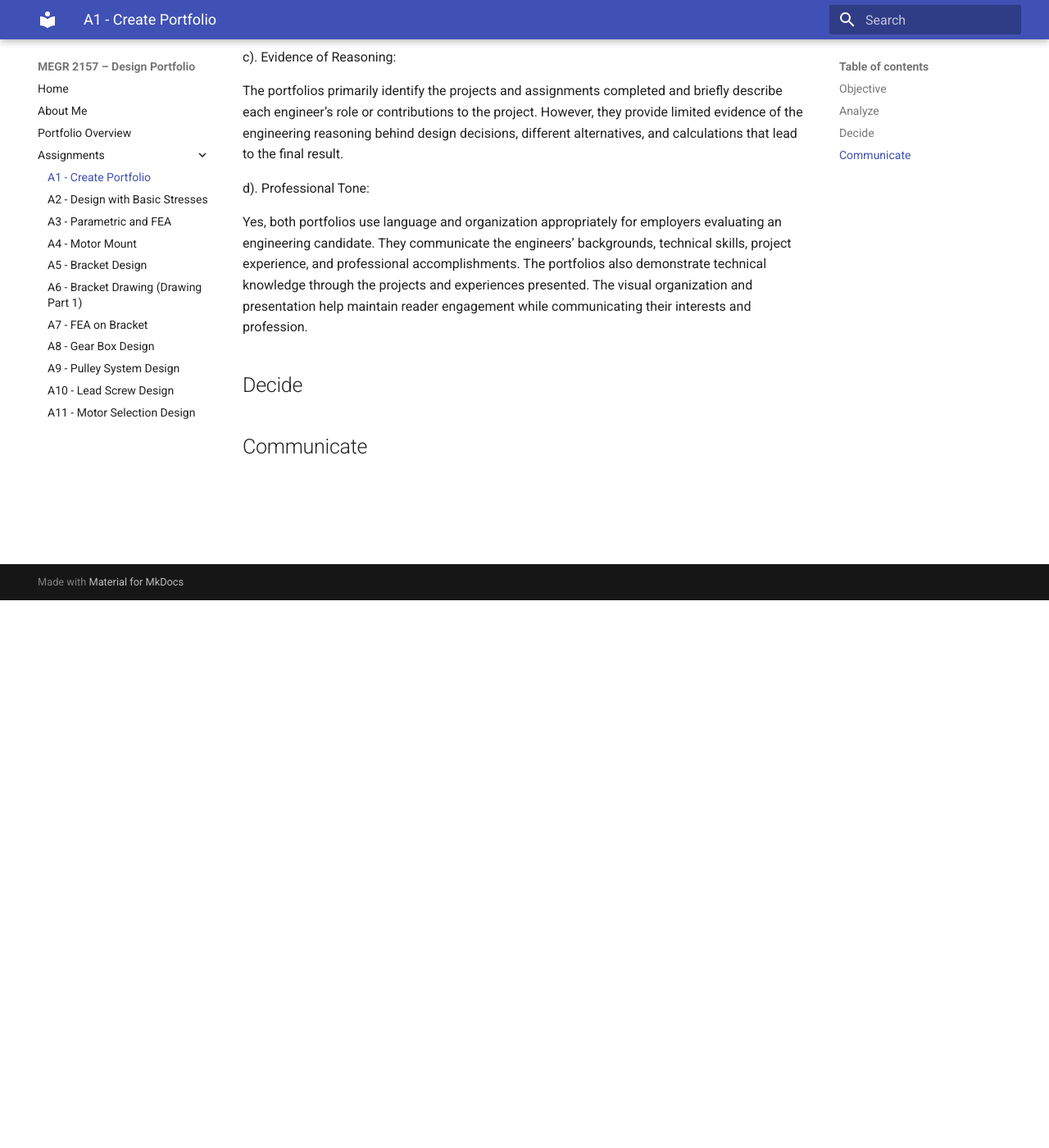
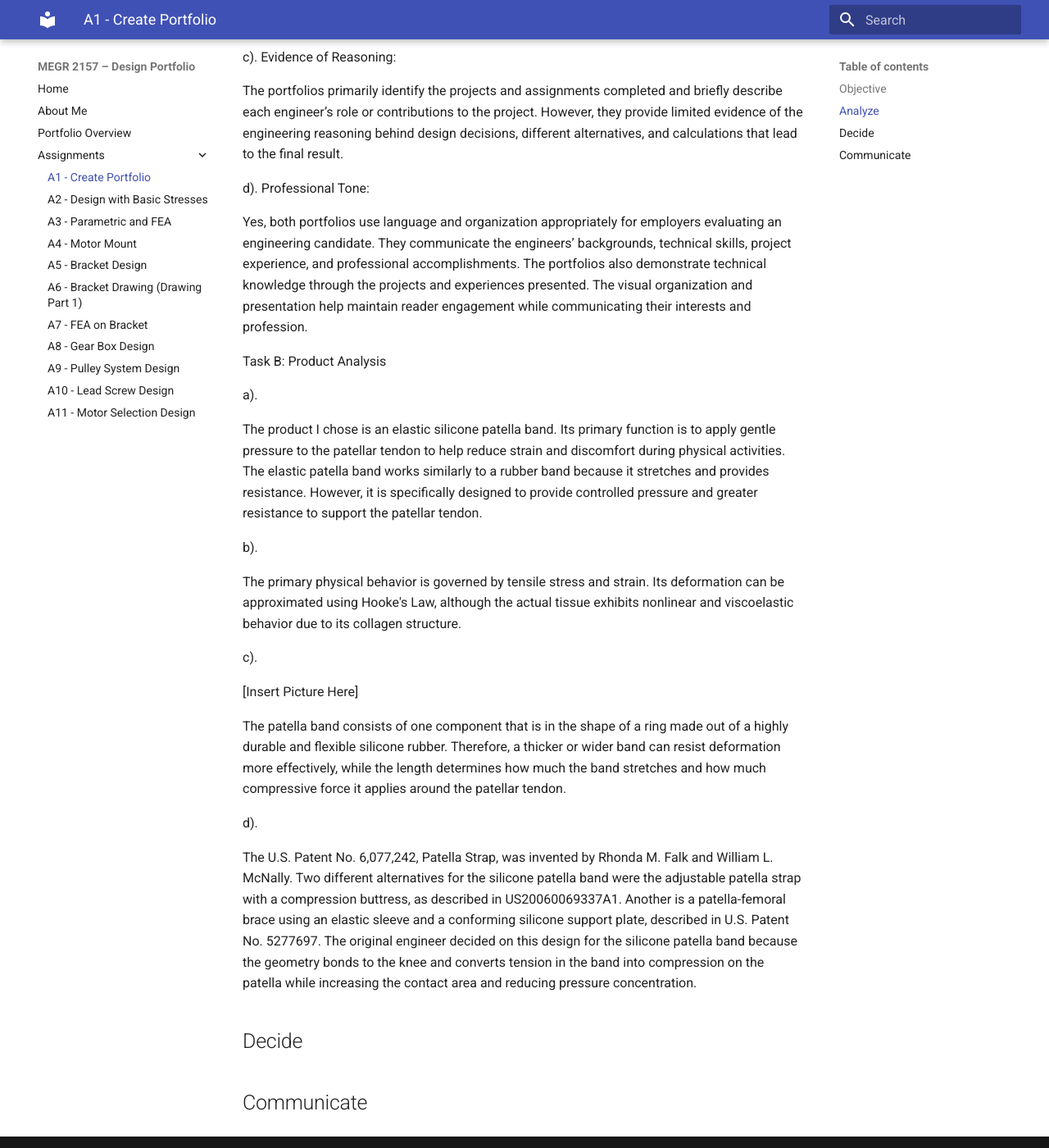
Before and after one commit to AndrewYang2428/AndrewYang-megr2157-portfolio, an MkDocs documentation site: the page built from docs/assignments/A01/index.md, in a window 1280 px wide and 1400 px high, scrolled down 668 px. Shown: the whole window at 82% size. Built offline with MkDocs 1.6.1 and Material for MkDocs 9.7.7, drawn with Linux system fonts in a browser that asks for light colours; some of the changed text lies outside the part shown.

Commit message:
Revise assignment content and add product analysis
Updated Task A and added Task B for product analysis.

```diff
--- a/docs/assignments/A01/index.md
+++ b/docs/assignments/A01/index.md
@@ -5,7 +5,7 @@
 
 ## Analyze
 
-Task A:
+Task A: Portfolio Analysis
 
 Website #1: https://jasontoups.github.io/
 
@@ -27,7 +27,28 @@ d). Professional Tone:
 
 Yes, both portfolios use language and organization appropriately for employers evaluating an engineering candidate. They communicate the engineers’ backgrounds, technical skills, project experience, and professional accomplishments. The portfolios also demonstrate technical knowledge through the projects and experiences presented. The visual organization and presentation help maintain reader engagement while communicating their interests and profession.
 
+Task B: Product Analysis
+
+a).
+
+The product I chose is an elastic silicone patella band. Its primary function is to apply gentle pressure to the patellar tendon to help reduce strain and discomfort during physical activities. The elastic patella band works similarly to a rubber band because it stretches and provides resistance. However, it is specifically designed to provide controlled pressure and greater resistance to support the patellar tendon.
+
+b).
+
+The primary physical behavior is governed by tensile stress and strain. Its deformation can be approximated using Hooke's Law, although the actual tissue exhibits nonlinear and viscoelastic behavior due to its collagen structure.
+
+c).
+
+[Insert Picture Here]
+
+The patella band consists of one component that is in the shape of a ring made out of a highly durable and flexible silicone rubber. Therefore, a thicker or wider band can resist deformation more effectively, while the length determines how much the band stretches and how much compressive force it applies around the patellar tendon.
+
+d).
+
+The U.S. Patent No. 6,077,242, Patella Strap, was invented by Rhonda M. Falk and William L. McNally. Two different alternatives for the silicone patella band were the adjustable patella strap with a compression buttress, as described in US20060069337A1. Another is a patella-femoral brace using an elastic sleeve and a conforming silicone support plate, described in U.S. Patent No. 5277697. The original engineer decided on this design for the silicone patella band because the geometry bonds to the knee and converts tension in the band into compression on the patella while increasing the contact area and reducing pressure concentration.
+
 ## Decide
 
 
+
 ## Communicate
```
